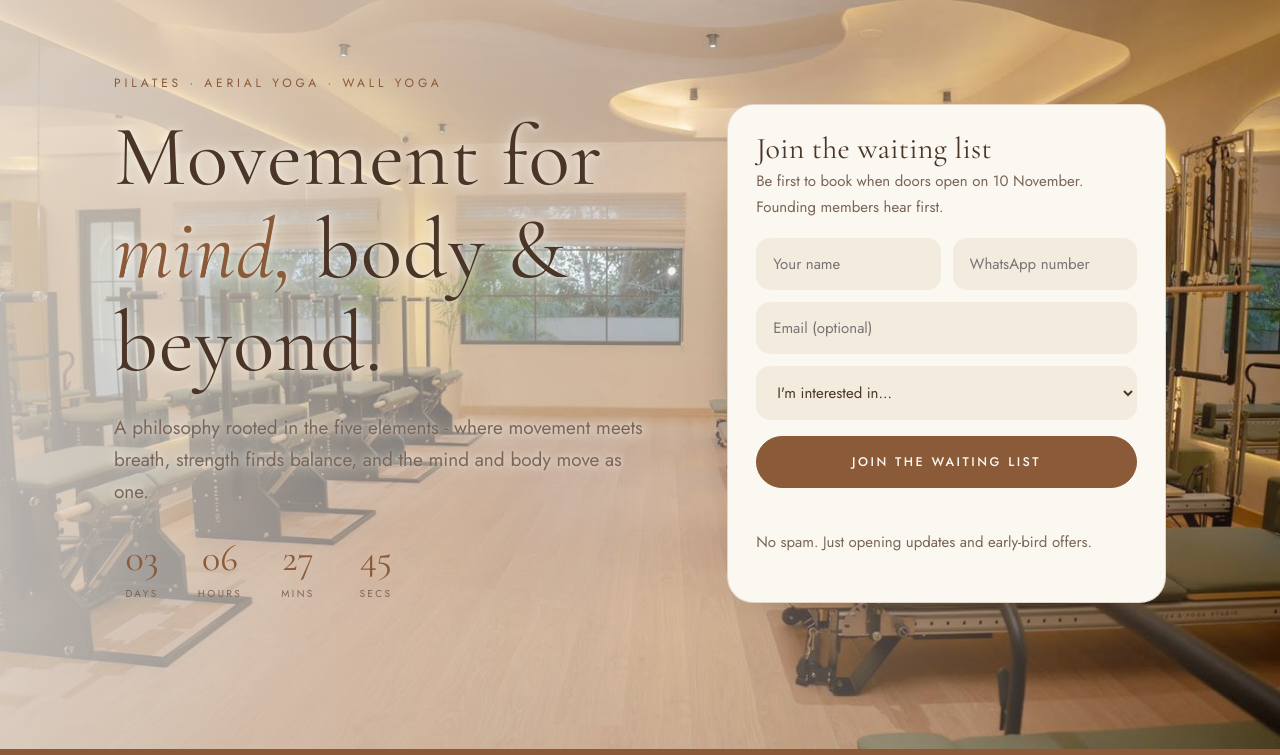
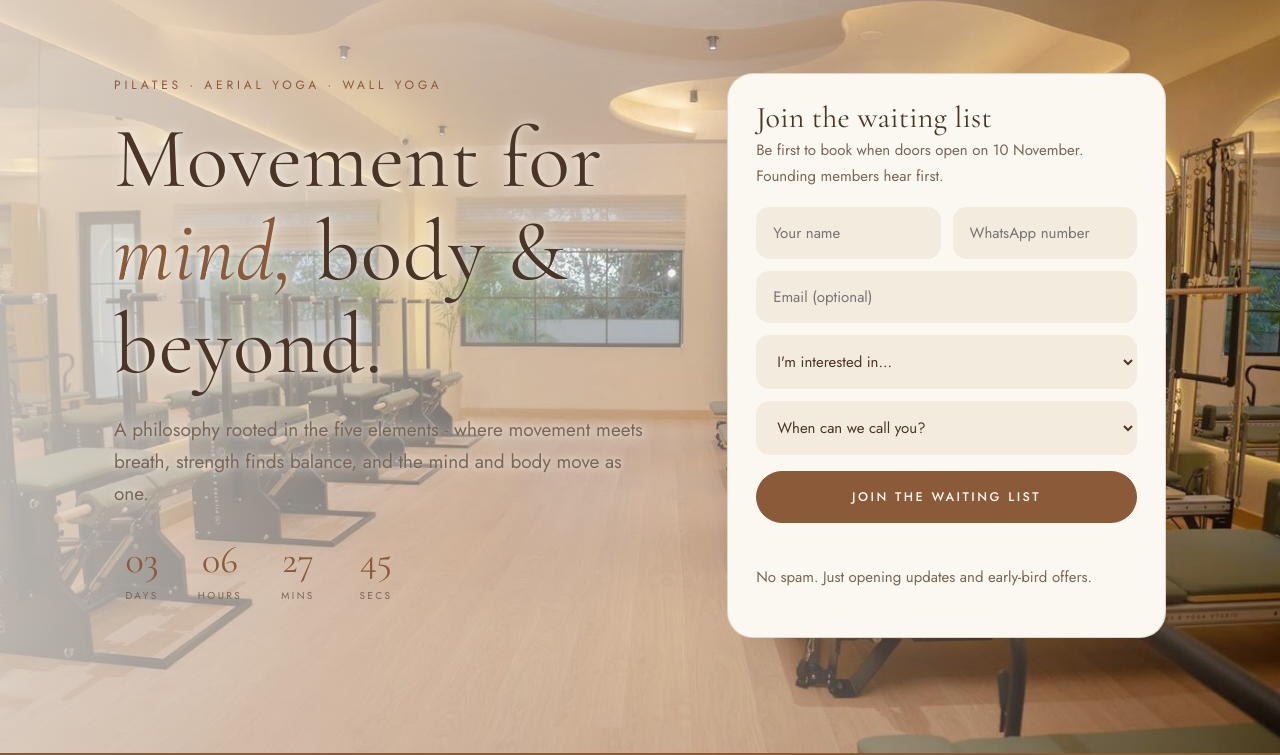
Before and after one commit to farhannnz/o5, a plain HTML site: page index.html in a window 1280 px wide. Shown: the part 81-836 px from the top of the page. Drawn offline with nearby package versions, Linux system fonts and the light colour scheme.

Commit message:
Waiting list: add 'When can we call you?' time-slot field
Co-Authored-By: Claude Sonnet 5.5 <noreply@anthropic.com>

```diff
--- a/index.html
+++ b/index.html
@@ -40,6 +40,12 @@
   <select name="interest" aria-label="Interested in">
     <option value="Not sure yet">I'm interested in…</option>
     <option>Pilates</option><option>Aerial Yoga</option><option>Wall Yoga</option><option>All of them</option>
+  </select>
+  <select name="call_time" aria-label="When can we call you" required>
+    <option value="" disabled selected>When can we call you?</option>
+    <option value="9:00 to 12:00">9:00 to 12:00</option>
+    <option value="12:00 to 4:00">12:00 to 4:00</option>
+    <option value="4:00 to 9:00">4:00 to 9:00</option>
   </select>
   <input class="hp" name="website" tabindex="-1" autocomplete="off" aria-hidden="true">
   <button class="btn" type="submit">Join the waiting list</button>
--- a/js/main.js
+++ b/js/main.js
@@ -81,6 +81,11 @@ document.querySelectorAll("form[data-waitlist]").forEach((form) => {
       msg.textContent = "Please enter a valid 10-digit WhatsApp number.";
       return;
     }
+    if (!f.get("call_time")) {
+      msg.className = "msg err";
+      msg.textContent = "Please choose a time when we can call you.";
+      return;
+    }
     f.delete("website");
     f.append("page", location.pathname.split("/").pop() || "index.html");
     btn.disabled = true;
```
Also changed, not shown: 1 other file.
